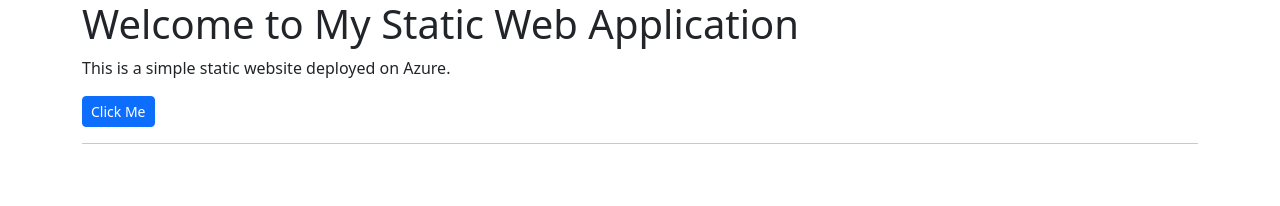
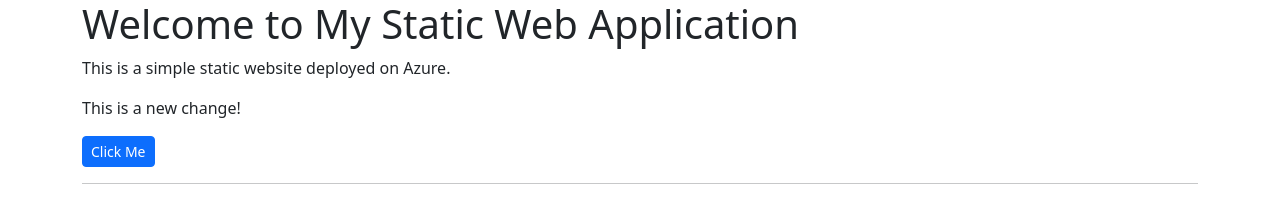
Before and after one commit to Hpharshapriya/StaticWebApp, a plain HTML site: page index.html in a window 1280 px wide. Drawn offline with nearby package versions, Linux system fonts and the light colour scheme.

Commit message:
Second commit

```diff
--- a/index.html
+++ b/index.html
@@ -11,6 +11,7 @@
     <div class="container">
         <h1>Welcome to My Static Web Application</h1>
         <p>This is a simple static website deployed on Azure.</p>
+        <p>This is a new change!</p>
         <button onclick="showMessage()" class="btn btn-sm btn-primary">Click Me</button>
         <hr />
         <div id="message"></div>
```
